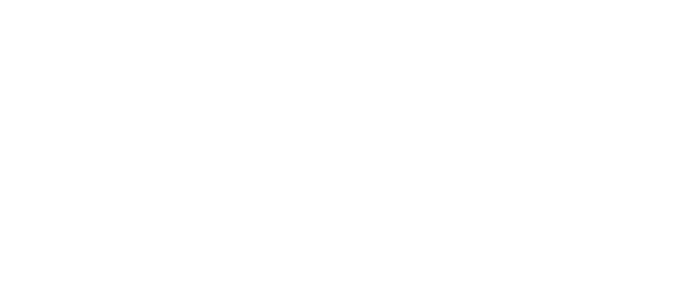
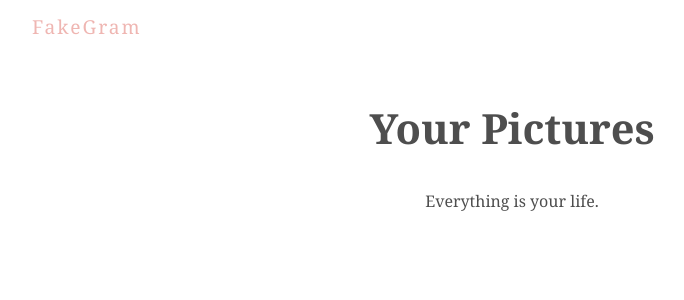
Before and after one commit to chenjianrui/fake-gram, a React (Create React App) app: page / in a window 1280 px wide. Shown: the top 300 px of the page, without its empty margins (128-812 px from the left). Built offline with nearby package versions, Linux system fonts and the light colour scheme.

Commit message:
完成 Title Component

```diff
--- a/src/App.js
+++ b/src/App.js
@@ -1,9 +1,18 @@
 import React from 'react';
+import styled from 'styled-components'
+
+import Title from './components/Title'
+
+const Container = styled.div`
+  max-width: 960px;
+  margin: 0 auto;
+`
 
 function App() {
   return (
-    <div className="App">
-    </div>
+    <Container>
+      <Title />
+    </Container>
   );
 }
 
--- /dev/null
+++ b/src/components/Title.js
@@ -0,0 +1,31 @@
+import React from 'react'
+import styled from 'styled-components'
+
+const TitleContainer = styled.div`
+  h1{
+    color: #efb6b2;
+    font-size: 1.2rem;
+    letter-spacing: 2px;
+    font-weight: normal;
+  }
+  h2, p {
+    text-align: center;
+  }
+  h2 {
+    margin-top: 60px;
+    font-size: 2.6rem;
+  }
+`
+
+const Title = () => {
+
+  return (
+    <TitleContainer>
+      <h1>FakeGram</h1>
+      <h2>Your Pictures</h2>
+      <p>Everything is your life.</p>
+    </TitleContainer>
+  )
+}
+
+export default Title
--- a/src/index.css
+++ b/src/index.css
@@ -1,13 +1,7 @@
-body {
-  margin: 0;
-  font-family: -apple-system, BlinkMacSystemFont, 'Segoe UI', 'Roboto', 'Oxygen',
-    'Ubuntu', 'Cantarell', 'Fira Sans', 'Droid Sans', 'Helvetica Neue',
-    sans-serif;
-  -webkit-font-smoothing: antialiased;
-  -moz-osx-font-smoothing: grayscale;
+@import url('https://fonts.googleapis.com/css2?family=Noto+Serif:wght@400;700&display=swap');
+
+/* base styles & title */
+body{
+  font-family: "Noto Serif";
+  color: #4e4e4e;
 }
-
-code {
-  font-family: source-code-pro, Menlo, Monaco, Consolas, 'Courier New',
-    monospace;
-}
```
